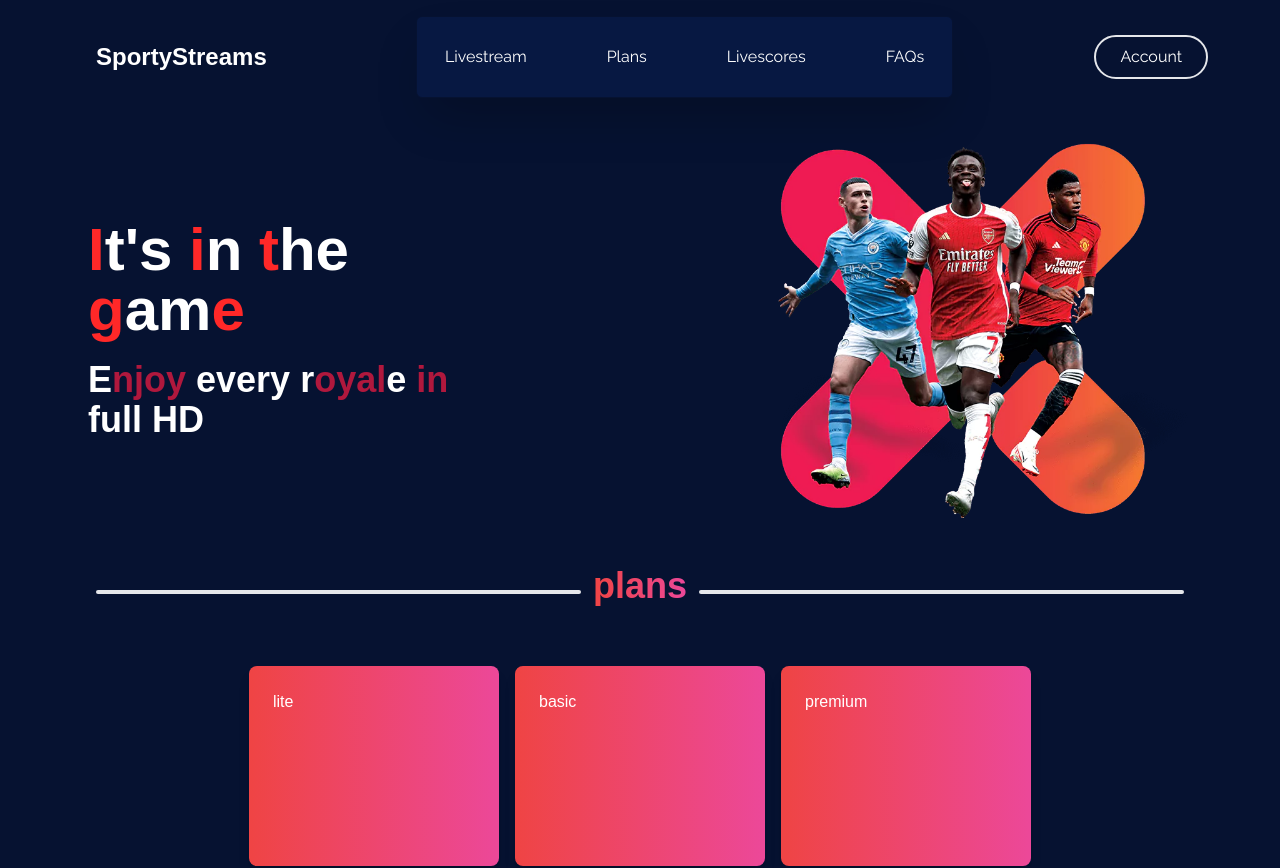
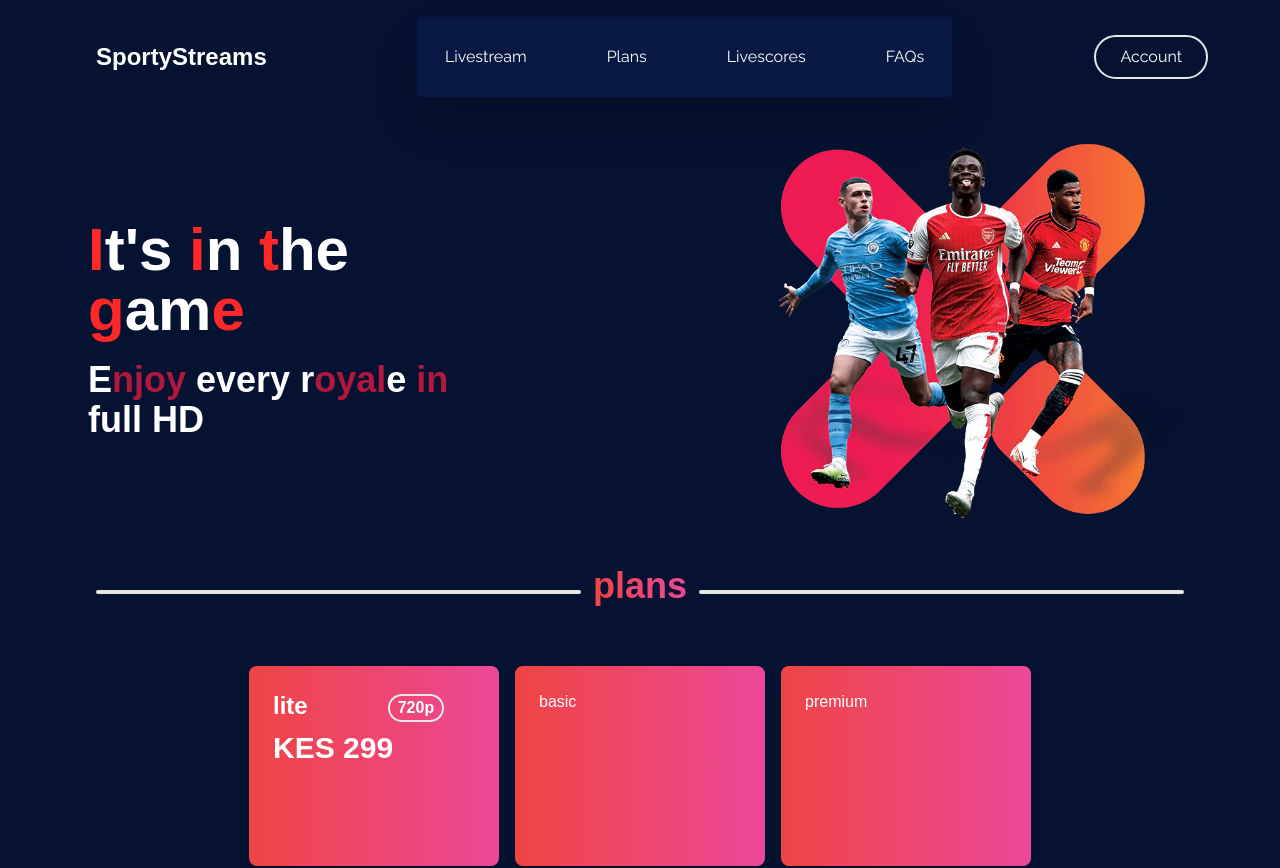
Before and after one commit to lumasia07/sportystreams, a Next.js app: page / in a window 1280 px wide. Shown: the top 868 px of the page. Built offline with nearby package versions, Linux system fonts and the light colour scheme; a web font is replaced by a local one.

Commit message:
lite plan card

```diff
--- a/app/_components/plans.js
+++ b/app/_components/plans.js
@@ -14,7 +14,13 @@
             </div>
             <div className="my-12 flex flex-col md:flex-row md:justify-center gap-4">
                 <div className="bg-gradient-to-r from-red-500 to-pink-500 text-white p-6 rounded-lg shadow-lg flex-1 min-w-[250px] min-h-[200px]">
-                    lite
+                  <div className="flex gap-20">
+                    <h1 className="text-2xl font-semibold">lite</h1>
+                    <div className="mt-1 border-2 rounded-full px-2">
+                        <h1 className="font-bold">720p</h1>
+                    </div>
+                  </div>
+                  <div><h1 className="font-bold text-3xl mt-2">KES 299</h1></div>
                 </div>
                 <div className="bg-gradient-to-r from-red-500 to-pink-500 text-white p-6 rounded-lg shadow-lg flex-1 min-w-[250px] min-h-[200px]">
                     basic
```
